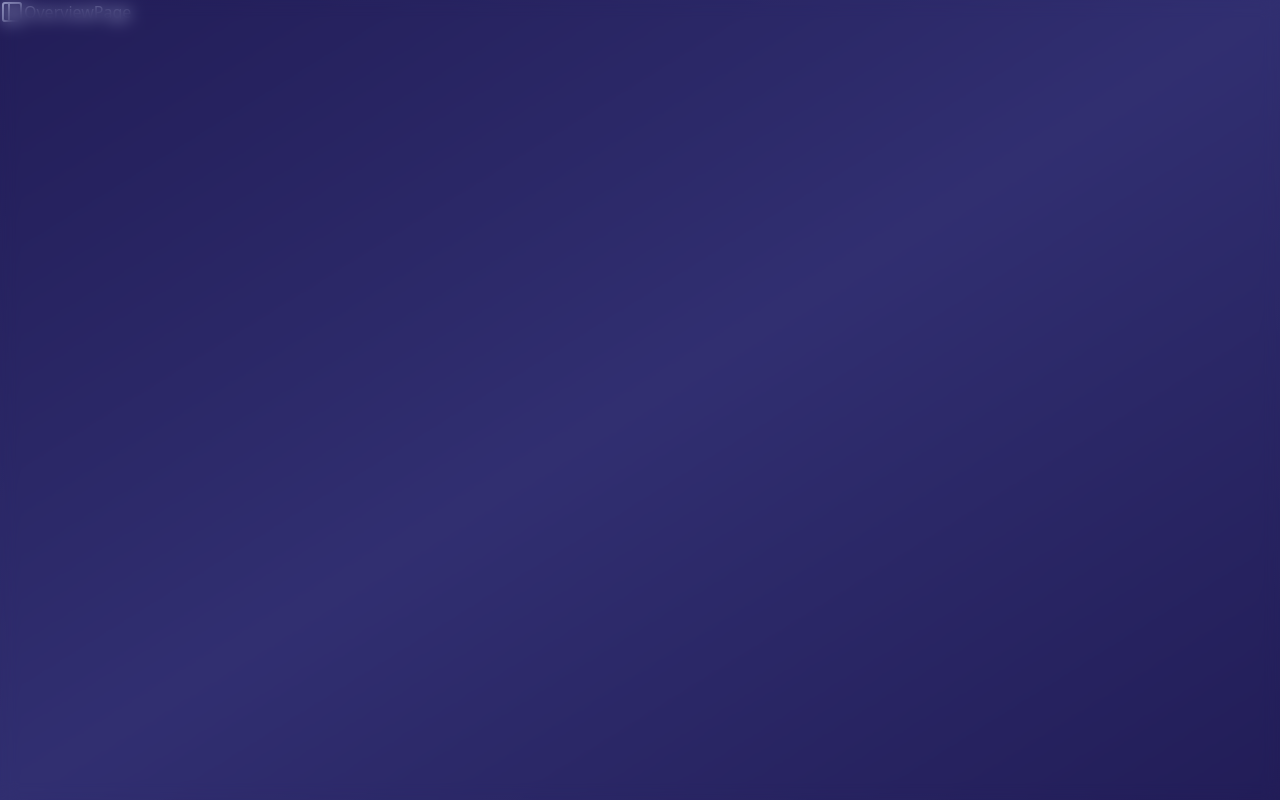
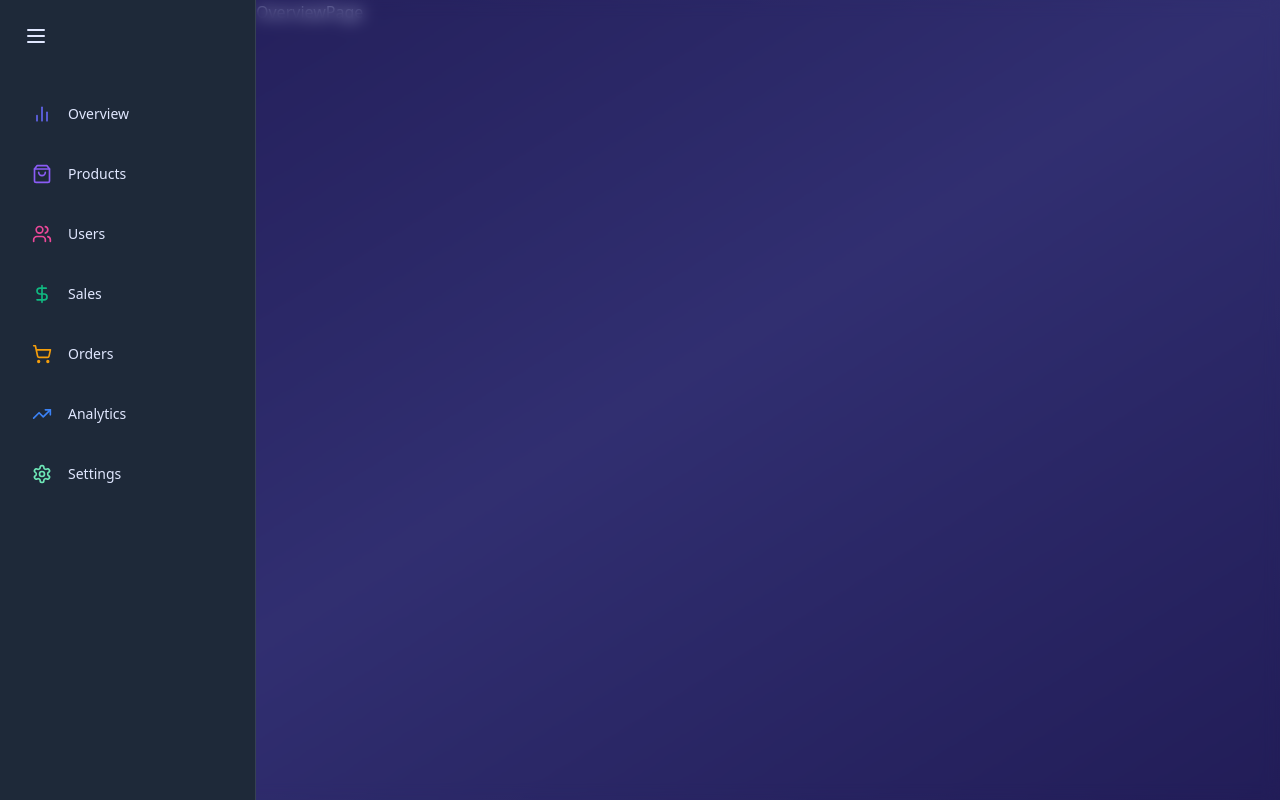
Before and after one commit to cccmmmd/react-dashboard, a React (Vite) app: page / in a window 1280 px wide. Built offline with nearby package versions, Linux system fonts and the light colour scheme.

Commit message:
sidebar process

```diff
--- a/src/App.jsx
+++ b/src/App.jsx
@@ -1,7 +1,8 @@
 import { Route, Routes } from "react-router-dom"
 import OverviewPage from "./pages/OverviewPage"
 import ProductsPage from "./pages/ProductsPage"
-import { Sidebar } from "lucide-react"
+import Sidebar from "./components/Sidebar"
+
 
 
 function App() {
--- /dev/null
+++ b/src/components/Sidebar.jsx
@@ -0,0 +1,78 @@
+import { BarChart2, DollarSign, Menu, Settings, ShoppingBag, ShoppingCart, TrendingUp, Users } from "lucide-react";
+import { AnimatePresence, motion } from "framer-motion";
+import { useState } from "react";
+import { Link } from "react-router-dom";
+
+const SIDEBAR_ITEMS = [
+    {
+      name: "Overview",
+      icon: BarChart2,
+      color: "#6366f1",
+      href: "/",
+    },
+    {
+      name: "Products",
+      icon: ShoppingBag,
+      color: "#8B5CF6",
+      href: "/products",
+    },
+    { name: "Users", icon: Users, color: "#EC4899", href: "/users" },
+    { name: "Sales", icon: DollarSign, color: "#10B981", href: "/sales" },
+    { name: "Orders", icon: ShoppingCart, color: "#F59E0B", href: "/orders" },
+    {
+      name: "Analytics",
+      icon: TrendingUp,
+      color: "#3B82F6",
+      href: "/analytics",
+    },
+    { name: "Settings", icon: Settings, color: "#6EE7B7", href: "/settings" },
+    ];
+
+const Sidebar = () => {
+
+  const [isSidebarOpen, setIsSidebarOpen] = useState(true);
+  return (
+    <motion.div
+        className={`relative z-10 transition-all duration-300 ease-in-out flex-shrink-0 ${
+            isSidebarOpen ? "w-64" : "w-20"
+        }`}
+        animate={{ width: isSidebarOpen ? 256 : 80 }}
+    >
+        <div className='h-full bg-gray-800 bg-opacity-50 backdrop-blur-md p-4 flex flex-col border-r border-gray-700'>
+            <motion.button
+                whileHover={{ scale: 1.1 }}
+                whileTap={{ scale: 0.9 }}
+                onClick={() => setIsSidebarOpen(!isSidebarOpen)}
+                className='p-2 rounded-full hover:bg-gray-700 transition-colors max-w-fit'
+            >
+                <Menu size={24} />
+            </motion.button>
+
+            <nav className='mt-8 flex-grow'>
+                {SIDEBAR_ITEMS.map((item) => (
+                    <Link key={item.href} to={item.href}>
+                        <motion.div className='flex items-center p-4 text-sm font-medium rounded-lg hover:bg-gray-700 transition-colors mb-2'>
+                            <item.icon size={20} style={{ color: item.color, minWidth: "20px" }} />
+                            <AnimatePresence>
+                                {isSidebarOpen && (
+                                    <motion.span
+                                        className='ml-4 whitespace-nowrap'
+                                        initial={{ opacity: 0, width: 0 }}
+                                        animate={{ opacity: 1, width: "auto" }}
+                                        exit={{ opacity: 0, width: 0 }}
+                                        transition={{ duration: 0.2, delay: 0.3 }}
+                                    >
+                                        {item.name}
+                                    </motion.span>
+                                )}
+                            </AnimatePresence>
+                        </motion.div>
+                    </Link>
+                ))}
+			</nav>
+        </div>
+    </motion.div>
+  );
+};
+
+export default Sidebar;
```
